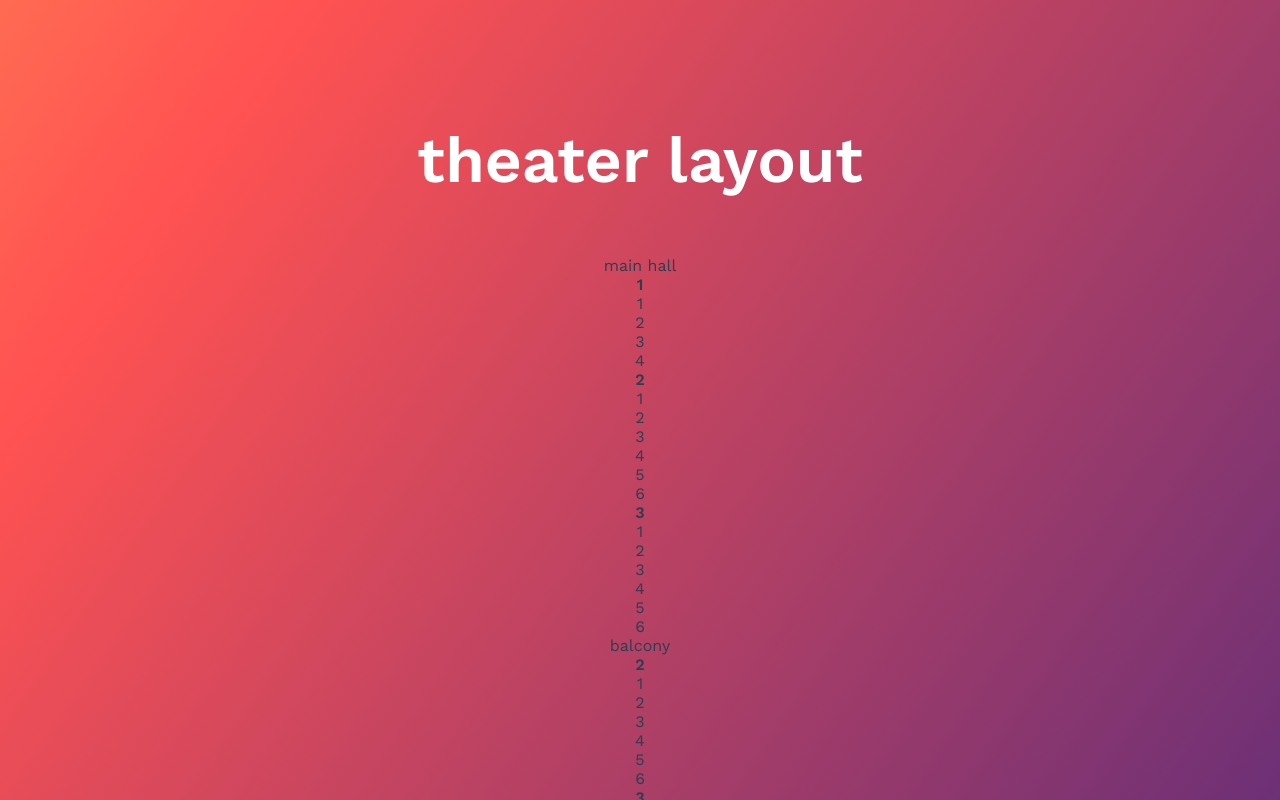
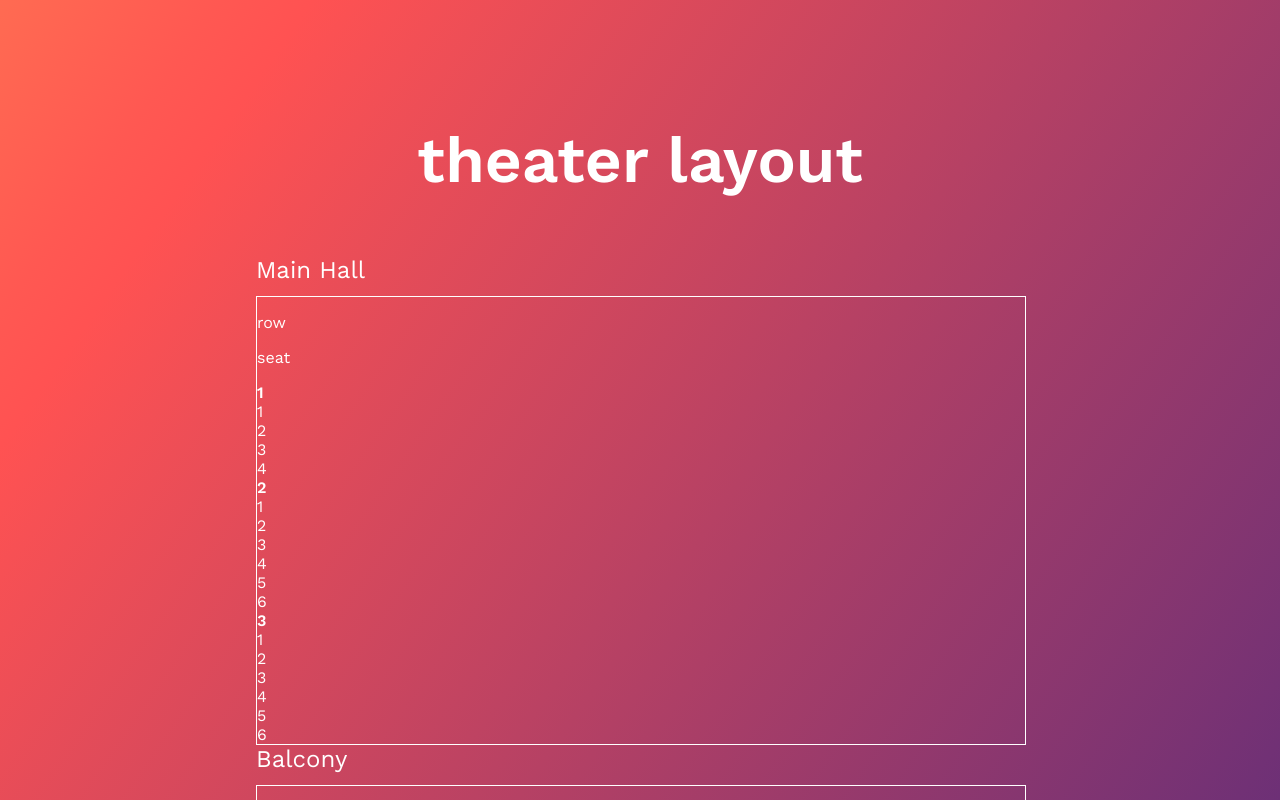
Before and after one commit to AlenaAlyona/theater_vue, a Vue app: page / in a window 1280 px wide. Built offline with nearby package versions, Linux system fonts and the light colour scheme.

Commit message:
adjusted style in app and layout components, made a prep-work for displaying sections

```diff
--- a/src/App.vue
+++ b/src/App.vue
@@ -1,5 +1,5 @@
 <template>
-  <div class="container">
+  <div>
     <h3 class="title">Theater Layout</h3>
     <Layout />
   </div>
@@ -21,8 +21,7 @@ export default {
   font-family: Work Sans, Helvetica Neue, Helvetica, Arial, sans-serif;
   -webkit-font-smoothing: antialiased;
   -moz-osx-font-smoothing: grayscale;
-  text-align: center;
-  color: #2c3e50;
+  /* text-align: center; */
   background-image: linear-gradient(
     -55deg,
     #6d3076,
@@ -32,9 +31,10 @@ export default {
   );
   display: flex;
   height: 100%;
+  flex-direction: column;
   align-items: center;
-  flex-direction: column;
   overflow: auto;
+  color: #fff;
 }
 
 html,
@@ -51,8 +51,9 @@ body {
   font-weight: 600;
   text-transform: lowercase;
   margin: 0;
-  color: #fff;
   margin-top: 8rem;
   margin-bottom: 4rem;
+  width: 100vw;
+  text-align: center;
 }
 </style>
--- a/src/components/Layout.vue
+++ b/src/components/Layout.vue
@@ -44,18 +44,8 @@ export default {
 
 <!-- Add "scoped" attribute to limit CSS to this component only -->
 <style scoped>
-h3 {
-  margin: 40px 0 0;
-}
-ul {
-  list-style-type: none;
-  padding: 0;
-}
-li {
-  display: inline-block;
-  margin: 0 10px;
-}
-a {
-  color: #42b983;
+.layoutContainer {
+  width: 100%;
+  margin-bottom: 5rem;
 }
 </style>
--- a/src/components/Section.vue
+++ b/src/components/Section.vue
@@ -1,7 +1,9 @@
 <template>
   <div class="sectionContainer">
     <div class="sectionTitle">{{ section.name }}</div>
-    <div>
+    <div class="sectionLayout">
+      <p>row</p>
+      <p>seat</p>
       <div v-for="row in sortedRows.rows" :key="row.row">
         <strong> {{ row.row }}</strong>
         <div v-for="seat in row.seats" :key="seat.seat">{{ seat.seat }}</div>
@@ -38,18 +40,21 @@ export default {
 
 <!-- Add "scoped" attribute to limit CSS to this component only -->
 <style scoped>
-h3 {
-  margin: 40px 0 0;
+.sectionContainer {
+  width: 60%;
+  margin: auto;
 }
-ul {
-  list-style-type: none;
-  padding: 0;
+
+.sectionTitle {
+  text-transform: capitalize;
+  font-weight: 400;
+  font-size: 1.5rem;
+  margin-bottom: 0.75rem;
 }
-li {
-  display: inline-block;
-  margin: 0 10px;
-}
-a {
-  color: #42b983;
+
+.sectionLayout {
+  border: 1px solid #fff;
+  justify-content: center;
+  width: 100%;
 }
 </style>
```
